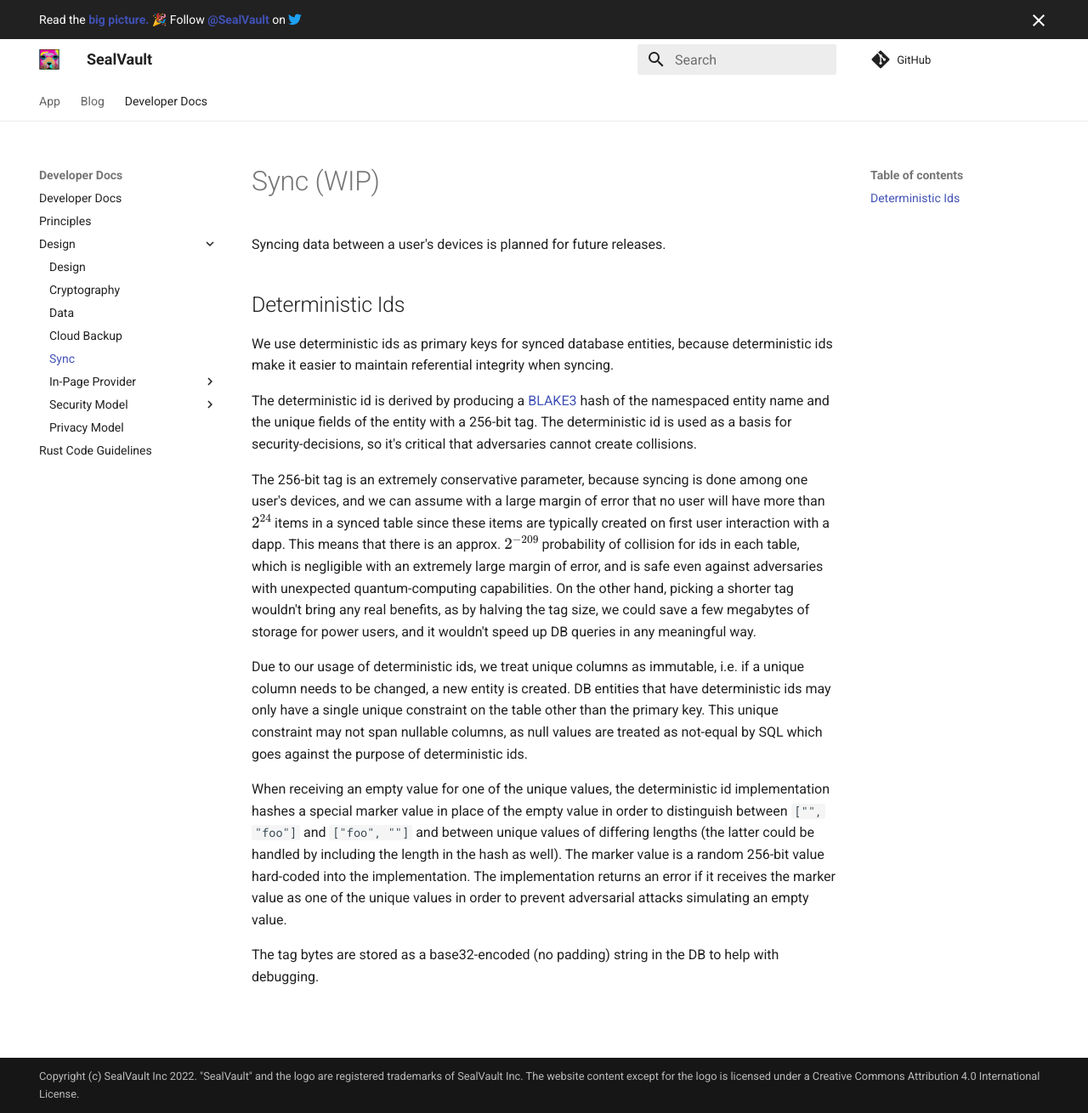
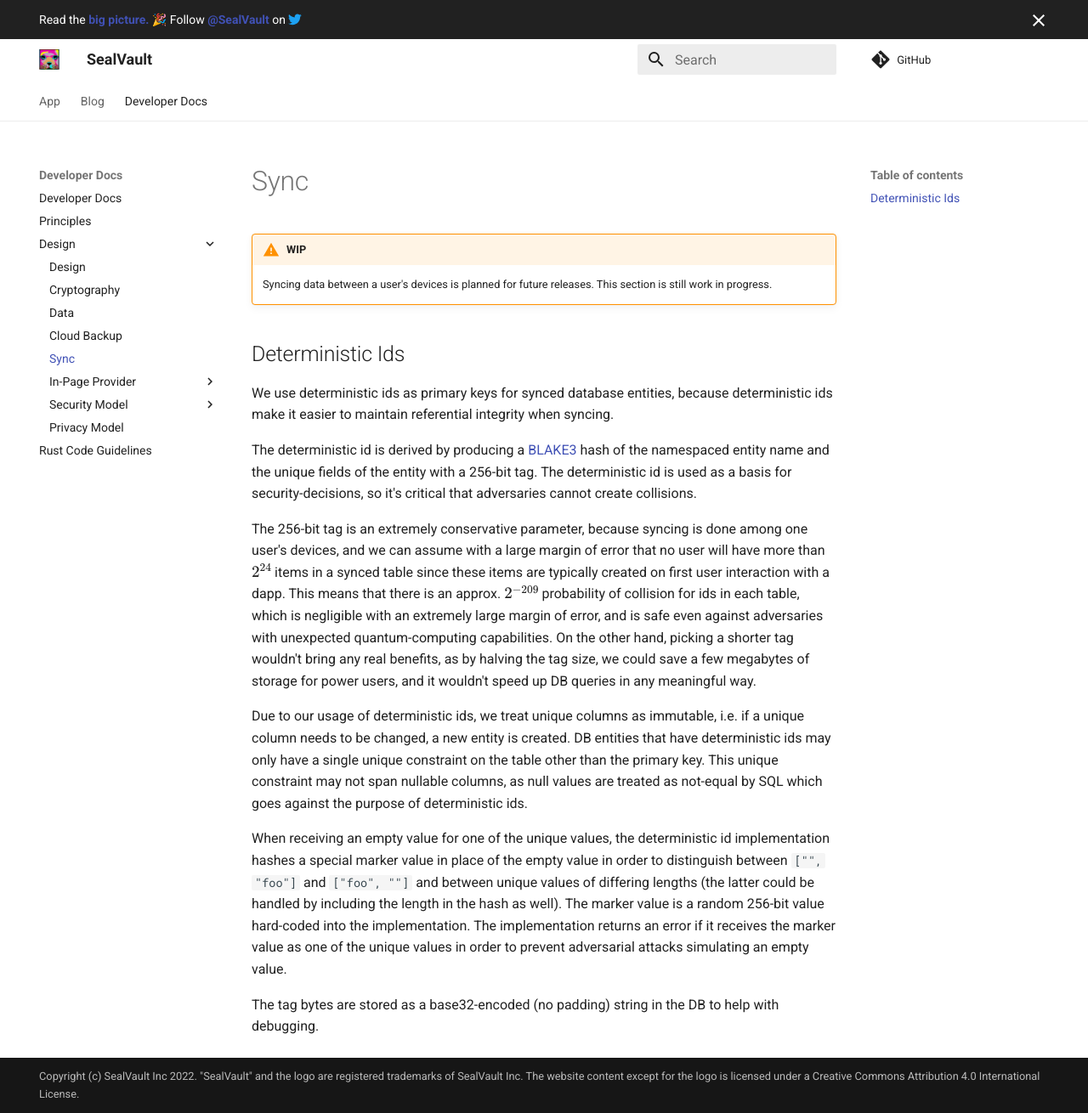
Before and after one commit to sealvault/sealvault, an MkDocs documentation site: the page built from website/src/dev-docs/design/sync.md, in a window 1280 px wide and 1310 px high. Shown: the whole window at 85% size. Built offline with MkDocs 1.6.1 and Material for MkDocs 9.7.7, drawn with Linux system fonts in a browser that asks for light colours; comment, search, counter and statistics services are not loaded.

Commit message:
Add WIP modal to sync

```diff
--- a/website/src/dev-docs/design/sync.md
+++ b/website/src/dev-docs/design/sync.md
@@ -1,6 +1,8 @@
-# Sync (WIP)
+# Sync
 
-Syncing data between a user's devices is planned for future releases.
+!!! warning "WIP"
+
+    Syncing data between a user's devices is planned for future releases. This section is still work in progress.
 
 ## Deterministic Ids
 
```
